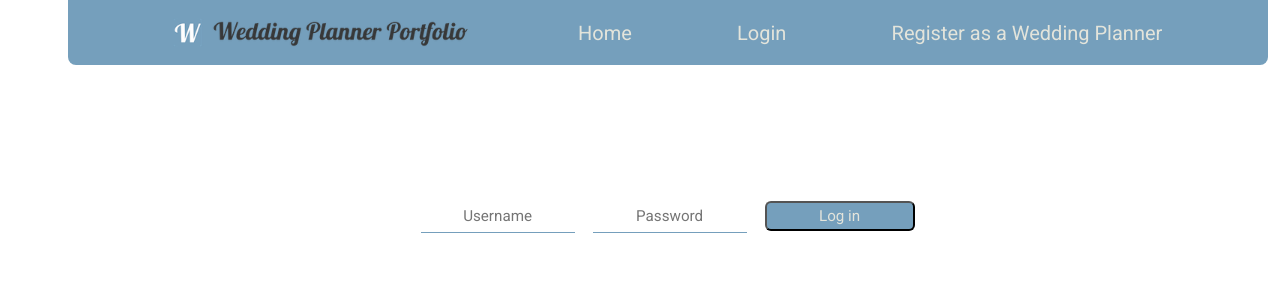
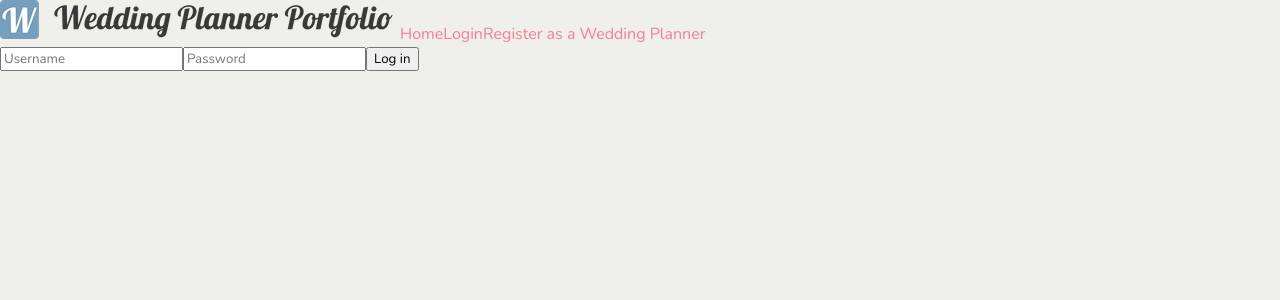
Before and after one commit to build-week-wedding-planner/FrontEnd, a React (Create React App) app in the folder wedding-app/: page /login in a window 1280 px wide. Shown: the top 300 px of the page. Built offline with nearby package versions, Linux system fonts and the light colour scheme.

Commit message:
added bulma and bulma style sheet

```diff
--- a/wedding-app/package.json
+++ b/wedding-app/package.json
@@ -4,6 +4,7 @@
   "private": true,
   "dependencies": {
     "axios": "^0.19.0",
+    "bulma": "^0.8.1",
     "node-sass": "^4.12.0",
     "react": "^16.8.6",
     "react-dom": "^16.8.6",
--- a/wedding-app/src/App.scss
+++ b/wedding-app/src/App.scss
@@ -1,411 +1,448 @@
-.App {
-  width: 900px;
-  margin-left: 17%;
-  display: flex;
-  flex-direction: column;
-  align-items: center;
+// .App {
+//   width: 900px;
+//   margin-left: 17%;
+//   display: flex;
+//   flex-direction: column;
+//   align-items: center;
 
-  @media (max-width: 800px) {
-    width: 100%;
-    margin-left: 0;
-  }
+//   @media (max-width: 800px) {
+//     width: 100%;
+//     margin-left: 0;
+//   }
 
-  @media (max-width: 500px) {
-    width: 100%;
-  }
-  nav {
-    width: 1200px;
-    height: 65px;
-    display: flex;
-    justify-content: space-evenly;
-    align-items: center;
-    border-bottom-right-radius: 8px;
-    border-bottom-left-radius: 8px;
-    background-color: #759fbc;
+//   @media (max-width: 500px) {
+//     width: 100%;
+//   }
+//   nav {
+//     width: 1200px;
+//     height: 65px;
+//     display: flex;
+//     justify-content: space-evenly;
+//     align-items: center;
+//     border-bottom-right-radius: 8px;
+//     border-bottom-left-radius: 8px;
+//     background-color: #759fbc;
 
-    @media (max-width: 800px) {
-      width: 100%;
-      height: 150px;
-      flex-direction: column;
-      align-items: center;
-      margin-left: 0;
-    }
+//     @media (max-width: 800px) {
+//       width: 100%;
+//       height: 150px;
+//       flex-direction: column;
+//       align-items: center;
+//       margin-left: 0;
+//     }
 
-    img {
-      width: 300px;
-    }
+//     img {
+//       width: 300px;
+//     }
 
-    a {
-      color: #e3e4db;
-      text-decoration: none;
-      font-size: 1.25rem;
-      font-family: 'Roboto', sans-serif;
+//     a {
+//       color: #e3e4db;
+//       text-decoration: none;
+//       font-size: 1.25rem;
+//       font-family: 'Roboto', sans-serif;
 
-      &:hover {
-        cursor: pointer;
-      }
+//       &:hover {
+//         cursor: pointer;
+//       }
 
-      @media (max-width: 800px) {
-        height: 50px;
-      }
-    }
-  }
+//       @media (max-width: 800px) {
+//         height: 50px;
+//       }
+//     }
+//   }
 
-  .loginForm {
-    width: 100%;
-    display: flex;
-    justify-content: center;
-    margin-top: 15%;
+//   .loginForm {
+//     width: 100%;
+//     display: flex;
+//     justify-content: center;
+//     margin-top: 15%;
 
-    form {
-      width: 100%;
-      display: flex;
-      justify-content: center;
-      align-items: baseline;
+//     form {
+//       width: 100%;
+//       display: flex;
+//       justify-content: center;
+//       align-items: baseline;
 
-      @media (max-width: 500px) {
-        flex-direction: column;
-        align-items: center;
-      }
+//       @media (max-width: 500px) {
+//         flex-direction: column;
+//         align-items: center;
+//       }
 
-      input {
-        width: 150px;
-        height: 30px;
-        margin-right: 2%;
-        text-align: center;
-        font-size: .95rem;
-        font-family: 'Roboto', sans-serif;
-        border: none;
-        border-bottom: 1px solid #759fbc;
+//       input {
+//         width: 150px;
+//         height: 30px;
+//         margin-right: 2%;
+//         text-align: center;
+//         font-size: .95rem;
+//         font-family: 'Roboto', sans-serif;
+//         border: none;
+//         border-bottom: 1px solid #759fbc;
 
-        &:focus {
-          outline: none;
-        }
+//         &:focus {
+//           outline: none;
+//         }
 
-        @media (max-width: 500px) {
-          margin-right: 0;
-          margin-bottom: 2%;
-          width: 100%;
-        }
-      }
+//         @media (max-width: 500px) {
+//           margin-right: 0;
+//           margin-bottom: 2%;
+//           width: 100%;
+//         }
+//       }
 
-      button {
-        width: 150px;
-        height: 30px;
-        border-radius: 6px;
-        background-color: #759fbc;
-        color: #e3e4db;
-        font-size: .95rem;
-        font-family: 'Roboto', sans-serif;
+//       button {
+//         width: 150px;
+//         height: 30px;
+//         border-radius: 6px;
+//         background-color: #759fbc;
+//         color: #e3e4db;
+//         font-size: .95rem;
+//         font-family: 'Roboto', sans-serif;
 
-        &:focus {
-          outline: none;
-        }
+//         &:focus {
+//           outline: none;
+//         }
 
-        &:hover {
-          cursor: pointer;
-        }
+//         &:hover {
+//           cursor: pointer;
+//         }
 
-        @media (max-width: 500px) {
-          width: 100%;
-          height: 40px;
-        }
-      }
-    }
-  }
+//         @media (max-width: 500px) {
+//           width: 100%;
+//           height: 40px;
+//         }
+//       }
+//     }
+//   }
 
-  .registarForm {
-    width: 100%;
-    display: flex;
-    flex-direction: column;
-    align-items: center;
-    margin-top: 5%;
+//   .registarForm {
+//     width: 100%;
+//     display: flex;
+//     flex-direction: column;
+//     align-items: center;
+//     margin-top: 5%;
 
-    h2 {
-      margin-top: 0;
-      font-family: 'Lobster', cursive;
-    }
+//     h2 {
+//       margin-top: 0;
+//       font-family: 'Lobster', cursive;
+//     }
 
-    form {
-      width: 100%;
-      display: flex;
-      flex-direction: column;
-      align-items: center;
-      justify-content: center;
+//     form {
+//       width: 100%;
+//       display: flex;
+//       flex-direction: column;
+//       align-items: center;
+//       justify-content: center;
 
-      input {
-        width: 200px;
-        height: 30px;
-        margin: 2%;
-        text-align: center;
-        font-size: .95rem;
-        font-family: 'Roboto', sans-serif;
-        border: none;
-        border-bottom: 1px solid #759fbc;
+//       input {
+//         width: 200px;
+//         height: 30px;
+//         margin: 2%;
+//         text-align: center;
+//         font-size: .95rem;
+//         font-family: 'Roboto', sans-serif;
+//         border: none;
+//         border-bottom: 1px solid #759fbc;
 
-        &:focus {
-          outline: none;
-        }
+//         &:focus {
+//           outline: none;
+//         }
 
-        @media (max-width: 500px) {
-          margin-right: 0;
-          margin-bottom: 2%;
-          width: 100%;
-        }
-      }
+//         @media (max-width: 500px) {
+//           margin-right: 0;
+//           margin-bottom: 2%;
+//           width: 100%;
+//         }
+//       }
 
-      button {
-        width: 200px;
-        height: 30px;
-        border-radius: 6px;
-        background-color: #759fbc;
-        color: #e3e4db;
-        font-size: .95rem;
-        font-family: 'Roboto', sans-serif;
+//       button {
+//         width: 200px;
+//         height: 30px;
+//         border-radius: 6px;
+//         background-color: #759fbc;
+//         color: #e3e4db;
+//         font-size: .95rem;
+//         font-family: 'Roboto', sans-serif;
 
-        &:focus {
-          outline: none;
-        }
+//         &:focus {
+//           outline: none;
+//         }
 
-        &:hover {
-          cursor: pointer;
-        }
+//         &:hover {
+//           cursor: pointer;
+//         }
 
-        @media (max-width: 500px) {
-          width: 100%;
-          height: 40px;
-        }
-      }
-    }
-  }
+//         @media (max-width: 500px) {
+//           width: 100%;
+//           height: 40px;
+//         }
+//       }
+//     }
+//   }
 
-  .homePageDiv {
-    display: flex;
-    flex-direction: column;
-    align-items: center;
-    h2 {
-      margin-top: 5%;
-      font-family: 'Lobster', cursive;
-    }
+//   .homePageDiv {
+//     display: flex;
+//     flex-direction: column;
+//     align-items: center;
+//     h2 {
+//       margin-top: 5%;
+//       font-family: 'Lobster', cursive;
+//     }
 
-    .postCard {
-      width: 500px;
-      margin-bottom: 5px;
-      padding: 5px;
-      display: flex;
-      flex-direction: column;
-      border-radius: 8px;
-      border: 1px solid #759fbc;
+//     .postCard {
+//       width: 500px;
+//       margin-bottom: 5px;
+//       padding: 5px;
+//       display: flex;
+//       flex-direction: column;
+//       border-radius: 8px;
+//       border: 1px solid #759fbc;
 
-      @media (max-width: 800px) {
-        width: 95%;
-      }
+//       @media (max-width: 800px) {
+//         width: 95%;
+//       }
 
-      i {
-        margin-left: 5px;
-        color: #CDCDCD
-      }
+//       i {
+//         margin-left: 5px;
+//         color: #CDCDCD
+//       }
 
-      .icons {
-        margin-left: 460px;
-        margin-bottom: 2%;
+//       .icons {
+//         margin-left: 460px;
+//         margin-bottom: 2%;
 
-        @media (max-width: 800px) {
-          margin-left: 350px;
-        }
-      }
+//         @media (max-width: 800px) {
+//           margin-left: 350px;
+//         }
+//       }
 
-      img {
-        border-radius: 8px;
-        margin-top: 5px;
+//       img {
+//         border-radius: 8px;
+//         margin-top: 5px;
 
-        @media (max-width: 800px) {
-          width: 100%;
-          height: auto;
-        }
-      }
+//         @media (max-width: 800px) {
+//           width: 100%;
+//           height: auto;
+//         }
+//       }
 
-      h3 {
-        font-family: 'Lobster', cursive;
-        font-size: 1.5rem;
-        margin-left: 5px;
-      }
+//       h3 {
+//         font-family: 'Lobster', cursive;
+//         font-size: 1.5rem;
+//         margin-left: 5px;
+//       }
 
-      .belowPicture {
-        text-align: center;
-        h4 {
-          font-family: 'Lobster', cursive;
-          font-size: 1.25rem;
-        }
+//       .belowPicture {
+//         text-align: center;
+//         h4 {
+//           font-family: 'Lobster', cursive;
+//           font-size: 1.25rem;
+//         }
 
-        p {
-          font-family: 'Roboto', sans-serif;
-        }
-      }
+//         p {
+//           font-family: 'Roboto', sans-serif;
+//         }
+//       }
 
-      @media (max-width: 800px) {
-        width: 100%;
-      }
+//       @media (max-width: 800px) {
+//         width: 100%;
+//       }
 
-      .editPostDiv {
-        form {
-          width: 100%;
-          display: flex;
-          flex-direction: column;
-          align-items: center;
-          justify-content: center;
+//       .editPostDiv {
+//         form {
+//           width: 100%;
+//           display: flex;
+//           flex-direction: column;
+//           align-items: center;
+//           justify-content: center;
 
-          img {
-            width: 500px;
-            height: auto;
-          }
-          input {
-            width: 200px;
-            height: 30px;
-            margin: 2%;
-            text-align: center;
-            font-size: .95rem;
-            font-family: 'Roboto', sans-serif;
-            border: none;
-            border-bottom: 1px solid #759fbc;
+//           img {
+//             width: 500px;
+//             height: auto;
+//           }
+//           input {
+//             width: 200px;
+//             height: 30px;
+//             margin: 2%;
+//             text-align: center;
+//             font-size: .95rem;
+//             font-family: 'Roboto', sans-serif;
+//             border: none;
+//             border-bottom: 1px solid #759fbc;
 
-            &:focus {
-              outline: none;
-            }
+//             &:focus {
+//               outline: none;
+//             }
 
-            @media (max-width: 500px) {
-              margin-right: 0;
-              margin-bottom: 2%;
-              width: 100%;
-            }
-          }
+//             @media (max-width: 500px) {
+//               margin-right: 0;
+//               margin-bottom: 2%;
+//               width: 100%;
+//             }
+//           }
 
-          textarea {
-            width: 200px;
-            height: 40px;
-            margin: 2%;
-            text-align: center;
-            font-size: .95rem;
-            font-family: 'Roboto', sans-serif;
-            border: none;
-            border-bottom: 1px solid #759fbc;
+//           textarea {
+//             width: 200px;
+//             height: 40px;
+//             margin: 2%;
+//             text-align: center;
+//             font-size: .95rem;
+//             font-family: 'Roboto', sans-serif;
+//             border: none;
+//             border-bottom: 1px solid #759fbc;
 
-            &:focus {
-              outline: none;
-            }
+//             &:focus {
+//               outline: none;
+//             }
 
-            @media (max-width: 500px) {
-              margin-right: 0;
-              margin-bottom: 2%;
-              width: 100%;
-            }
-          }
+//             @media (max-width: 500px) {
+//               margin-right: 0;
+//               margin-bottom: 2%;
+//               width: 100%;
+//             }
+//           }
 
-          button {
-            width: 200px;
-            height: 30px;
-            border-radius: 6px;
-            background-color: #759fbc;
-            color: #e3e4db;
-            font-size: .95rem;
-            font-family: 'Roboto', sans-serif;
+//           button {
+//             width: 200px;
+//             height: 30px;
+//             border-radius: 6px;
+//             background-color: #759fbc;
+//             color: #e3e4db;
+//             font-size: .95rem;
+//             font-family: 'Roboto', sans-serif;
 
-            &:focus {
-              outline: none;
-            }
+//             &:focus {
+//               outline: none;
+//             }
 
-            &:hover {
-              cursor: pointer;
-            }
+//             &:hover {
+//               cursor: pointer;
+//             }
 
-            @media (max-width: 500px) {
-              width: 100%;
-              height: 40px;
-            }
-          }
-        }
-      }
-    }
-  }
+//             @media (max-width: 500px) {
+//               width: 100%;
+//               height: 40px;
+//             }
+//           }
+//         }
+//       }
+//     }
+//   }
 
-  .postForm {
-    width: 100%;
-    margin-top: 5%;
-    form {
-      width: 100%;
-      display: flex;
-      flex-direction: column;
-      align-items: center;
-      justify-content: center;
+//   .postForm {
+//     width: 100%;
+//     margin-top: 5%;
+//     form {
+//       width: 100%;
+//       display: flex;
+//       flex-direction: column;
+//       align-items: center;
+//       justify-content: center;
 
-      img {
-        width: 500px;
-        height: auto;
-      }
-      input {
-        width: 200px;
-        height: 30px;
-        margin: 2%;
-        text-align: center;
-        font-size: .95rem;
-        font-family: 'Roboto', sans-serif;
-        border: none;
-        border-bottom: 1px solid #759fbc;
+//       img {
+//         width: 500px;
+//         height: auto;
+//       }
+//       input {
+//         width: 200px;
+//         height: 30px;
+//         margin: 2%;
+//         text-align: center;
+//         font-size: .95rem;
+//         font-family: 'Roboto', sans-serif;
+//         border: none;
+//         border-bottom: 1px solid #759fbc;
 
-        &:focus {
-          outline: none;
-        }
+//         &:focus {
+//           outline: none;
+//         }
 
-        @media (max-width: 500px) {
-          margin-right: 0;
-          margin-bottom: 2%;
-          width: 100%;
-        }
-      }
+//         @media (max-width: 500px) {
+//           margin-right: 0;
+//           margin-bottom: 2%;
+//           width: 100%;
+//         }
+//       }
 
-      textarea {
-        width: 200px;
-        height: 30px;
-        margin: 2%;
-        text-align: center;
-        font-size: .95rem;
-        font-family: 'Roboto', sans-serif;
-        border: none;
-        border-bottom: 1px solid #759fbc;
+//       textarea {
+//         width: 200px;
+//         height: 30px;
+//         margin: 2%;
+//         text-align: center;
+//         font-size: .95rem;
+//         font-family: 'Roboto', sans-serif;
+//         border: none;
+//         border-bottom: 1px solid #759fbc;
 
-        &:focus {
-          outline: none;
-        }
+//         &:focus {
+//           outline: none;
+//         }
 
-        @media (max-width: 500px) {
-          margin-right: 0;
-          margin-bottom: 2%;
-          width: 100%;
-        }
-      }
+//         @media (max-width: 500px) {
+//           margin-right: 0;
+//           margin-bottom: 2%;
+//           width: 100%;
+//         }
+//       }
 
-      button {
-        width: 200px;
-        height: 30px;
-        border-radius: 6px;
-        background-color: #759fbc;
-        color: #e3e4db;
-        font-size: .95rem;
-        font-family: 'Roboto', sans-serif;
+//       button {
+//         width: 200px;
+//         height: 30px;
+//         border-radius: 6px;
+//         background-color: #759fbc;
+//         color: #e3e4db;
+//         font-size: .95rem;
+//         font-family: 'Roboto', sans-serif;
 
-        &:focus {
-          outline: none;
-        }
+//         &:focus {
+//           outline: none;
+//         }
 
-        &:hover {
-          cursor: pointer;
-        }
+//         &:hover {
+//           cursor: pointer;
+//         }
 
-        @media (max-width: 500px) {
-          width: 100%;
-          height: 40px;
-        }
-      }
-    }
-  }
-}
+//         @media (max-width: 500px) {
+//           width: 100%;
+//           height: 40px;
+//         }
+//       }
+//     }
+//   }
+// }
+
+
+@charset "utf-8";
+
+// Import a Google Font
+@import url('https://fonts.googleapis.com/css?family=Nunito:400,700');
+
+// Set your brand colors
+$purple: #8A4D76;
+$pink: #FA7C91;
+$brown: #757763;
+$beige-light: #D0D1CD;
+$beige-lighter: #EFF0EB;
+
+// Update Bulma's global variables
+$family-sans-serif: "Nunito", sans-serif;
+$grey-dark: $brown;
+$grey-light: $beige-light;
+$primary: $purple;
+$link: $pink;
+$widescreen-enabled: false;
+$fullhd-enabled: false;
+
+// Update some of Bulma's component variables
+$body-background-color: $beige-lighter;
+$control-border-width: 2px;
+$input-border-color: transparent;
+$input-shadow: none;
+
+// Import only what you need from Bulma
+@import "../node_modules/bulma/sass/utilities/_all.sass";
+@import "../node_modules/bulma/sass/base/_all.sass";
+@import "../node_modules/bulma/sass/elements/_all.sass";
+@import "../node_modules/bulma/sass/form/_all.sass";
+@import "../node_modules/bulma/sass/components/_all.sass";
+@import "../node_modules/bulma/sass/layout/_all.sass";
+@import "../node_modules/bulma/sass/grid/_all.sass";
```
Also changed, not shown: 1 other file (tests, documents, lock files or other folders).
